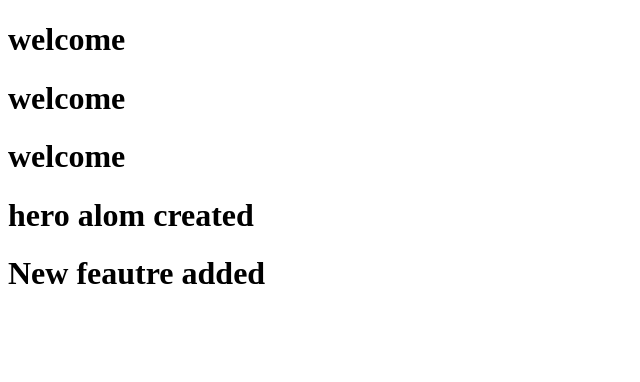
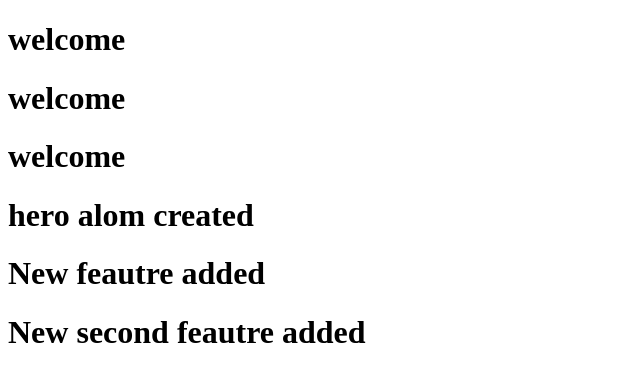
Before and after one commit to codermat03/text-file, a plain HTML site: page index.html in a window 1280 px wide. Shown: the whole page, without its empty margins (0-640 px from the left). Drawn offline with Linux system fonts and the light colour scheme.

Commit message:
second feature added

```diff
--- a/index.html
+++ b/index.html
@@ -11,5 +11,6 @@
     <h1>welcome</h1>
     <h1>hero alom created</h1>
     <h1>New feautre added</h1>
+    <h1>New second feautre added</h1>
   </body>
 </html>
```
